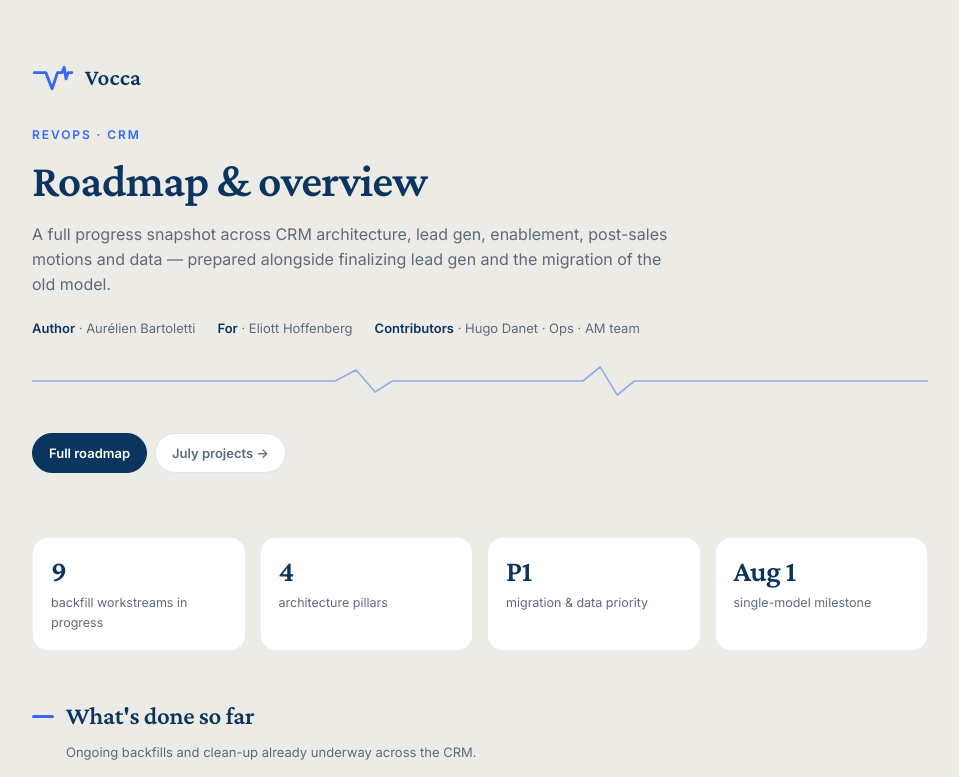
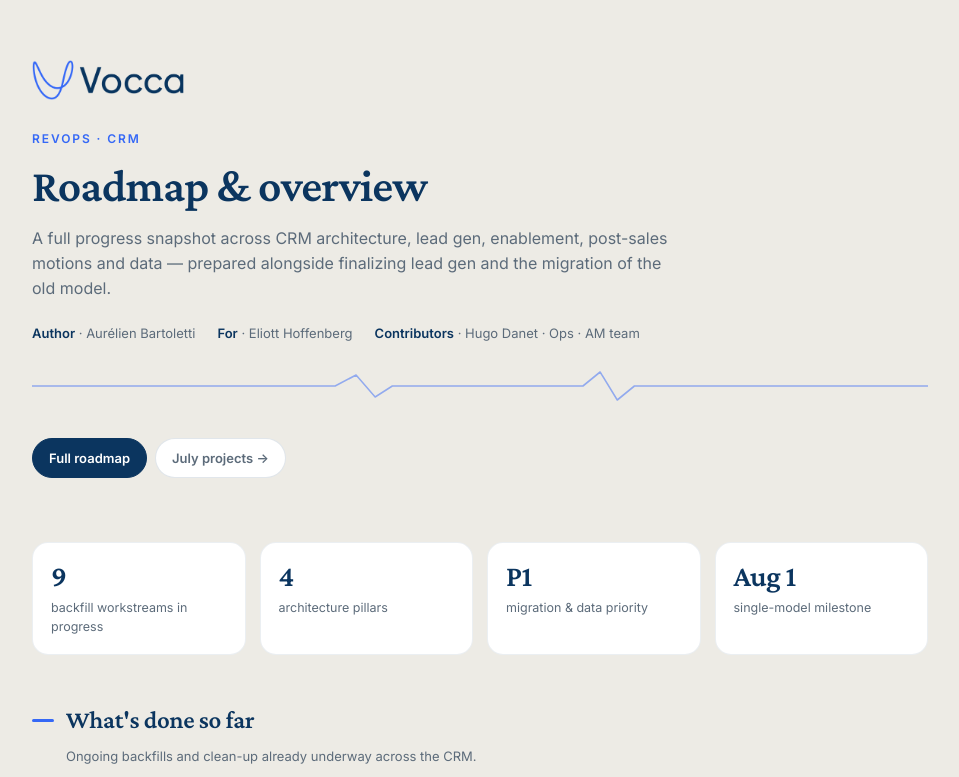
Before and after one commit to barto3358/vocca-roadmap, a plain HTML site: page index.html in a window 1280 px wide. Shown: the top 777 px of the page, without its empty margins (160-1119 px from the left). Drawn offline with nearby package versions, Linux system fonts and the light colour scheme.

Commit message:
Use real Vocca logo from brand guidelines in headers + favicon (both pages)

```diff
--- a/index.html
+++ b/index.html
@@ -4,6 +4,7 @@
 <meta charset="utf-8">
 <meta name="viewport" content="width=device-width, initial-scale=1">
 <title>RevOps Roadmap · Vocca</title>
+<link rel="icon" type="image/png" href="vocca-mark.png">
 <link rel="preconnect" href="https://fonts.googleapis.com">
 <link rel="preconnect" href="https://fonts.gstatic.com" crossorigin>
 <link href="https://fonts.googleapis.com/css2?family=Crimson+Pro:wght@400;500;600;700&family=Inter:wght@400;500;600;700&display=swap" rel="stylesheet">
@@ -101,11 +102,7 @@
 <div class="wrap">
   <header class="hero">
     <div class="brand">
-      <svg width="42" height="34" viewBox="0 0 46 38" aria-label="Vocca">
-        <path d="M2 13 H11 L15 13 L22 31 L28 13 L33 13 L35.5 7 L37.5 20 L40 13 H44"
-          fill="none" stroke="#3568F6" stroke-width="3.2" stroke-linecap="round" stroke-linejoin="round"/>
-      </svg>
-      <span class="wm">Vocca</span>
+      <img src="vocca-logo.png" alt="Vocca" width="152" height="40">
     </div>
 
     <div class="eyebrow">RevOps · CRM</div>
```
Also changed, not shown: july.html (+2 -5 lines), vocca-logo.png (added), vocca-mark.png (added).
